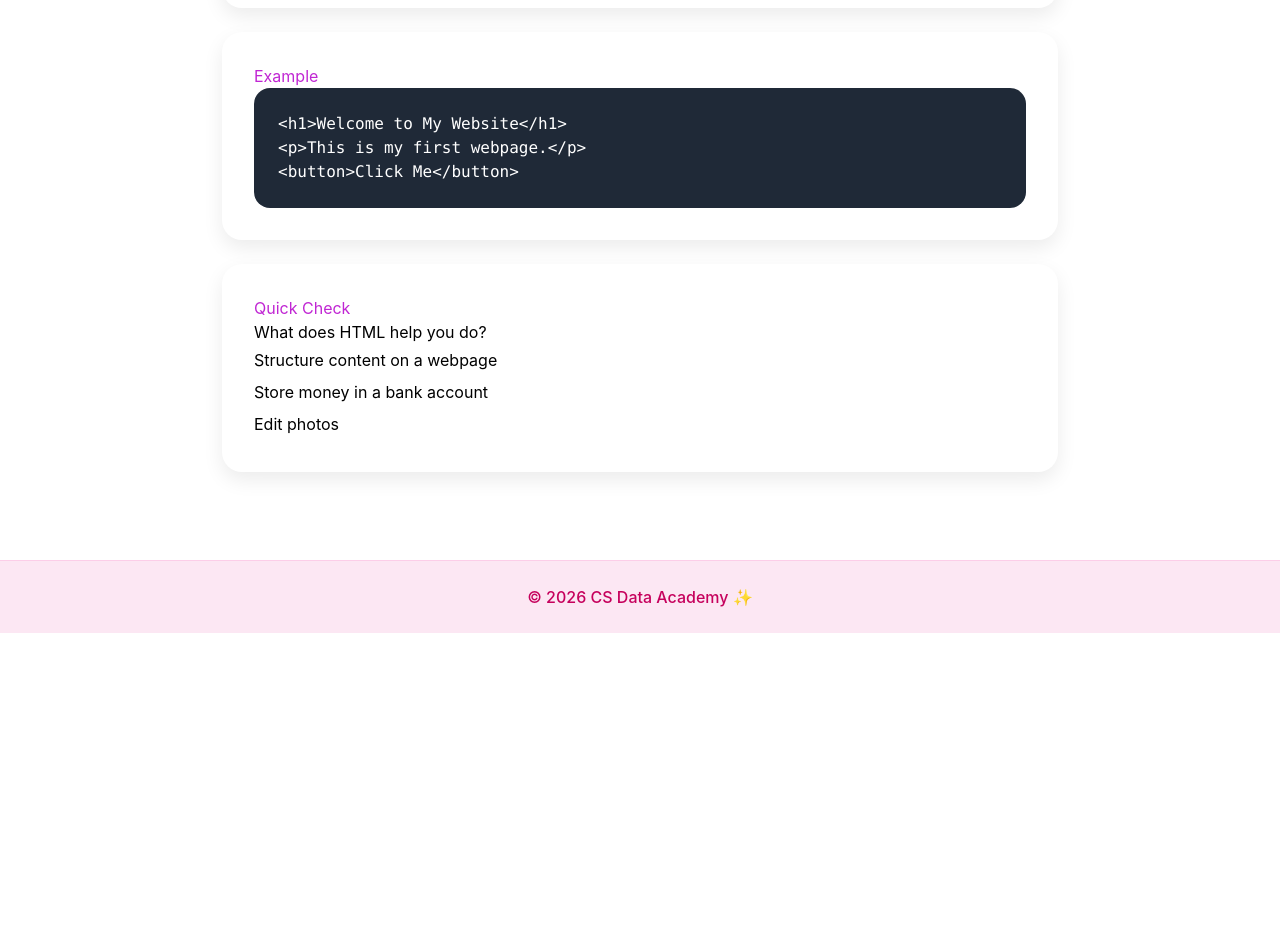
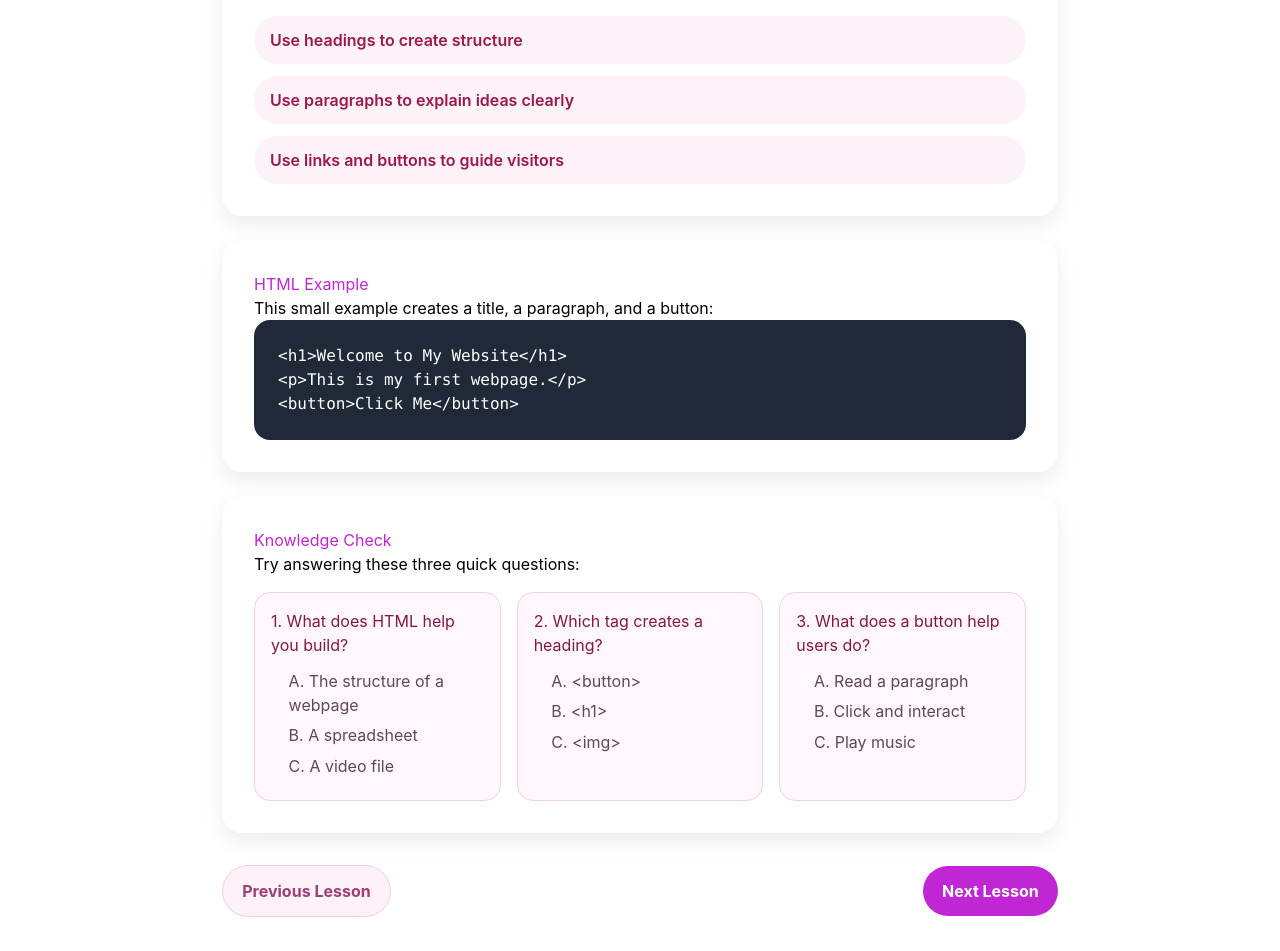
Before and after one commit to valenciamars/cs-data-academy-frontend, a React (Vite) app: page /lessons/1 in a window 1280 px wide. Shown: the part 501-1452 px from the top of the page. Before the commit the page ends 1134 px from the top, so only its background shows below. Built offline with nearby package versions, Linux system fonts and the light colour scheme.

Commit message:
UI Revamp Lesson 1 and Modules)

```diff
--- a/src/App.css
+++ b/src/App.css
@@ -103,6 +103,26 @@
   .home p {
     font-size: 18px;
   }
+
+  .lessons-page {
+    padding: 2rem 1rem;
+  }
+
+  .module-grid {
+    grid-template-columns: 1fr;
+  }
+
+  .module-card-button {
+    padding: 1.25rem;
+  }
+
+  .module-card-header {
+    flex-direction: column;
+  }
+
+  .module-card-toggle {
+    align-self: flex-end;
+  }
 }
 
 .cta-section {
@@ -156,7 +176,7 @@
 .module-grid,
 .lesson-grid {
   display: grid;
-  grid-template-columns: repeat(auto-fit, minmax(260px, 1fr));
+  grid-template-columns: repeat(auto-fit, minmax(280px, 1fr));
   gap: 1.5rem;
   margin-top: 2rem;
 }
@@ -165,25 +185,86 @@
 .lesson-card {
   background: white;
   border-radius: 20px;
-  padding: 2rem;
   text-decoration: none;
   color: #333;
-
   box-shadow: 0 8px 20px rgba(0, 0, 0, 0.08);
-
   transition: 0.2s ease;
 }
 
 .module-card:hover,
 .lesson-card:hover {
   transform: translateY(-5px);
-
   box-shadow: 0 12px 25px rgba(0, 0, 0, 0.12);
 }
 
-.module-card h2,
+.module-card {
+  overflow: hidden;
+}
+
+.module-card-button {
+  width: 100%;
+  border: none;
+  background: transparent;
+  padding: 1.5rem;
+  text-align: left;
+  cursor: pointer;
+  color: inherit;
+}
+
+.module-card-button:hover {
+  background: #fff7fb;
+}
+
+.module-card-header {
+  display: flex;
+  justify-content: space-between;
+  align-items: start;
+  gap: 1rem;
+}
+
+.module-card-title,
 .lesson-card h2 {
   color: #c026d3;
+  margin: 0;
+}
+
+.module-card-description {
+  margin: 0.75rem 0;
+  color: #5c4a55;
+}
+
+.module-card-meta {
+  display: inline-block;
+  font-weight: bold;
+  color: #9b3f75;
+}
+
+.module-card-toggle {
+  font-size: 1.4rem;
+  color: #9b3f75;
+  line-height: 1;
+}
+
+.module-lessons-list {
+  list-style: none;
+  margin: 0;
+  padding: 0 1.5rem 1.5rem;
+  display: grid;
+  gap: 0.75rem;
+}
+
+.module-lesson-link {
+  display: block;
+  padding: 0.8rem 1rem;
+  border-radius: 12px;
+  background: #fdf2f8;
+  color: #831843;
+  text-decoration: none;
+  font-weight: 600;
+}
+
+.module-lesson-link:hover {
+  background: #fce7f3;
 }
 
 .module-card span,
@@ -230,6 +311,85 @@
   color: #c026d3;
 }
 
+.lesson-list {
+  list-style: none;
+  padding: 0;
+  display: grid;
+  gap: 0.75rem;
+  margin-top: 1rem;
+}
+
+.lesson-list li {
+  background: #fdf2f8;
+  color: #9d174d;
+  border-radius: 999px;
+  padding: 0.75rem 1rem;
+  font-weight: 600;
+}
+
+.knowledge-check {
+  display: grid;
+  grid-template-columns: repeat(3, minmax(0, 1fr));
+  gap: 1rem;
+  margin-top: 1rem;
+}
+
+.quiz-card {
+  background: #fff7fb;
+  border: 1px solid #f5cfe2;
+  border-radius: 16px;
+  padding: 1rem;
+}
+
+.quiz-card h3 {
+  color: #831843;
+  margin-bottom: 0.75rem;
+}
+
+.quiz-card ul {
+  padding-left: 1.1rem;
+  color: #5c4a55;
+}
+
+.quiz-card li {
+  margin-bottom: 0.4rem;
+}
+
+.lesson-nav {
+  display: flex;
+  justify-content: space-between;
+  align-items: center;
+  gap: 1rem;
+  margin-top: 2rem;
+  flex-wrap: wrap;
+}
+
+.lesson-nav-button {
+  display: inline-flex;
+  justify-content: center;
+  align-items: center;
+  padding: 0.8rem 1.2rem;
+  border-radius: 999px;
+  text-decoration: none;
+  font-weight: 700;
+  transition: transform 0.2s ease, background-color 0.2s ease;
+}
+
+.lesson-nav-button:hover {
+  transform: translateY(-2px);
+}
+
+.lesson-nav-button.primary {
+  background: #c026d3;
+  color: white;
+}
+
+.lesson-nav-button.secondary {
+  background: #fff1f8;
+  color: #9b3f75;
+  border: 1px solid #f3cfe0;
+}
+
 pre {
   background: #1f2937;
   color: white;
@@ -241,3 +401,26 @@ pre {
 .quiz-list {
   line-height: 2;
 }
+
+@media (max-width: 768px) {
+  .lesson-page {
+    padding: 2rem 1rem;
+  }
+
+  .lesson-hero {
+    padding: 1.5rem;
+  }
+
+  .knowledge-check {
+    grid-template-columns: 1fr;
+  }
+
+  .lesson-nav {
+    flex-direction: column;
+    align-items: stretch;
+  }
+
+  .lesson-nav-button {
+    width: 100%;
+  }
+}
--- a/src/pages/Lessons/Lesson1.tsx
+++ b/src/pages/Lessons/Lesson1.tsx
@@ -1,3 +1,5 @@
+import { Link } from 'react-router-dom'
+
 function Lesson1() {
   return (
     <main className="lesson-page">
@@ -5,20 +7,30 @@ function Lesson1() {
         <p className="lesson-label">Module 1 · Lesson 1</p>
         <h1>Introduction to HTML</h1>
         <p>
-          HTML is the language used to structure content on a webpage.
+          HTML is the skeleton of every webpage. It helps you arrange text,
+          images, buttons, and links so a browser knows how to display them.
         </p>
       </section>
 
       <section className="lesson-section">
         <h2>What is HTML?</h2>
         <p>
-          HTML stands for HyperText Markup Language. It helps create headings,
-          paragraphs, links, images, buttons, forms, and more.
+          Think of HTML as the blueprint for a web page. When you write HTML,
+          you are giving the browser clear instructions about what belongs on
+          the page and how each section should be organized.
         </p>
+        <ul className="lesson-list">
+          <li>Use headings to create structure</li>
+          <li>Use paragraphs to explain ideas clearly</li>
+          <li>Use links and buttons to guide visitors</li>
+        </ul>
       </section>
 
       <section className="lesson-section">
-        <h2>Example</h2>
+        <h2>HTML Example</h2>
+        <p>
+          This small example creates a title, a paragraph, and a button:
+        </p>
         <pre>
           <code>{`<h1>Welcome to My Website</h1>
 <p>This is my first webpage.</p>
@@ -27,13 +39,46 @@ function Lesson1() {
       </section>
 
       <section className="lesson-section">
-        <h2>Quick Check</h2>
-        <p>What does HTML help you do?</p>
-        <ul className="quiz-list">
-          <li>Structure content on a webpage</li>
-          <li>Store money in a bank account</li>
-          <li>Edit photos</li>
-        </ul>
+        <h2>Knowledge Check</h2>
+        <p>Try answering these three quick questions:</p>
+
+        <div className="knowledge-check">
+          <div className="quiz-card">
+            <h3>1. What does HTML help you build?</h3>
+            <ul>
+              <li>A. The structure of a webpage</li>
+              <li>B. A spreadsheet</li>
+              <li>C. A video file</li>
+            </ul>
+          </div>
+
+          <div className="quiz-card">
+            <h3>2. Which tag creates a heading?</h3>
+            <ul>
+              <li>A. &lt;button&gt;</li>
+              <li>B. &lt;h1&gt;</li>
+              <li>C. &lt;img&gt;</li>
+            </ul>
+          </div>
+
+          <div className="quiz-card">
+            <h3>3. What does a button help users do?</h3>
+            <ul>
+              <li>A. Read a paragraph</li>
+              <li>B. Click and interact</li>
+              <li>C. Play music</li>
+            </ul>
+          </div>
+        </div>
+      </section>
+
+      <section className="lesson-nav">
+        <Link to="/lessons" className="lesson-nav-button secondary">
+          Previous Lesson
+        </Link>
+        <Link to="/lessons/2" className="lesson-nav-button primary">
+          Next Lesson
+        </Link>
       </section>
     </main>
   )
--- a/src/pages/Lessons/Lessons.tsx
+++ b/src/pages/Lessons/Lessons.tsx
@@ -1,17 +1,69 @@
+import { useState } from 'react'
 import { Link } from 'react-router-dom'
 
+const modules = [
+  {
+    id: 'module-1',
+    title: 'Module 1: Web Development Basics',
+    description: 'HTML, CSS, JavaScript, and beginner coding concepts.',
+    lessons: [
+      { id: 1, title: 'Lesson 1: Introduction to HTML', path: '/lessons/1' },
+      { id: 2, title: 'Lesson 2: HTML Elements', path: '/lessons/2' },
+      { id: 3, title: 'Lesson 3: HTML Forms', path: '/lessons/3' },
+    ],
+  },
+]
+
 function Lessons() {
+  const [openModule, setOpenModule] = useState<string | null>(null)
+
+  const toggleModule = (moduleId: string) => {
+    setOpenModule((current) => (current === moduleId ? null : moduleId))
+  }
+
   return (
     <main className="lessons-page">
       <h1>Modules</h1>
-      <p>Choose a module to see the lessons inside.</p>
+      <p>Choose a module to explore the lessons inside.</p>
 
-      <section className="module-grid">
-        <Link to="/lessons/module-1" className="module-card">
-          <h2>Module 1: Web Development Basics</h2>
-          <p>HTML, CSS, JavaScript, and beginner coding concepts.</p>
-          <span>View Lessons →</span>
-        </Link>
+      <section className="module-grid" aria-label="Course modules">
+        {modules.map((module) => {
+          const isOpen = openModule === module.id
+
+          return (
+            <article key={module.id} className="module-card">
+              <button
+                type="button"
+                className="module-card-button"
+                onClick={() => toggleModule(module.id)}
+                aria-expanded={isOpen}
+                aria-controls={`module-panel-${module.id}`}
+              >
+                <div className="module-card-header">
+                  <h2 className="module-card-title">{module.title}</h2>
+                  <span className="module-card-toggle">{isOpen ? '−' : '+'}</span>
+                </div>
+                <p className="module-card-description">{module.description}</p>
+                <span className="module-card-meta">{module.lessons.length} lessons</span>
+              </button>
+
+              {isOpen && (
+                <ul
+                  id={`module-panel-${module.id}`}
+                  className="module-lessons-list"
+                >
+                  {module.lessons.map((lesson) => (
+                    <li key={lesson.id}>
+                      <Link to={lesson.path} className="module-lesson-link">
+                        {lesson.title}
+                      </Link>
+                    </li>
+                  ))}
+                </ul>
+              )}
+            </article>
+          )
+        })}
       </section>
     </main>
   )
```
